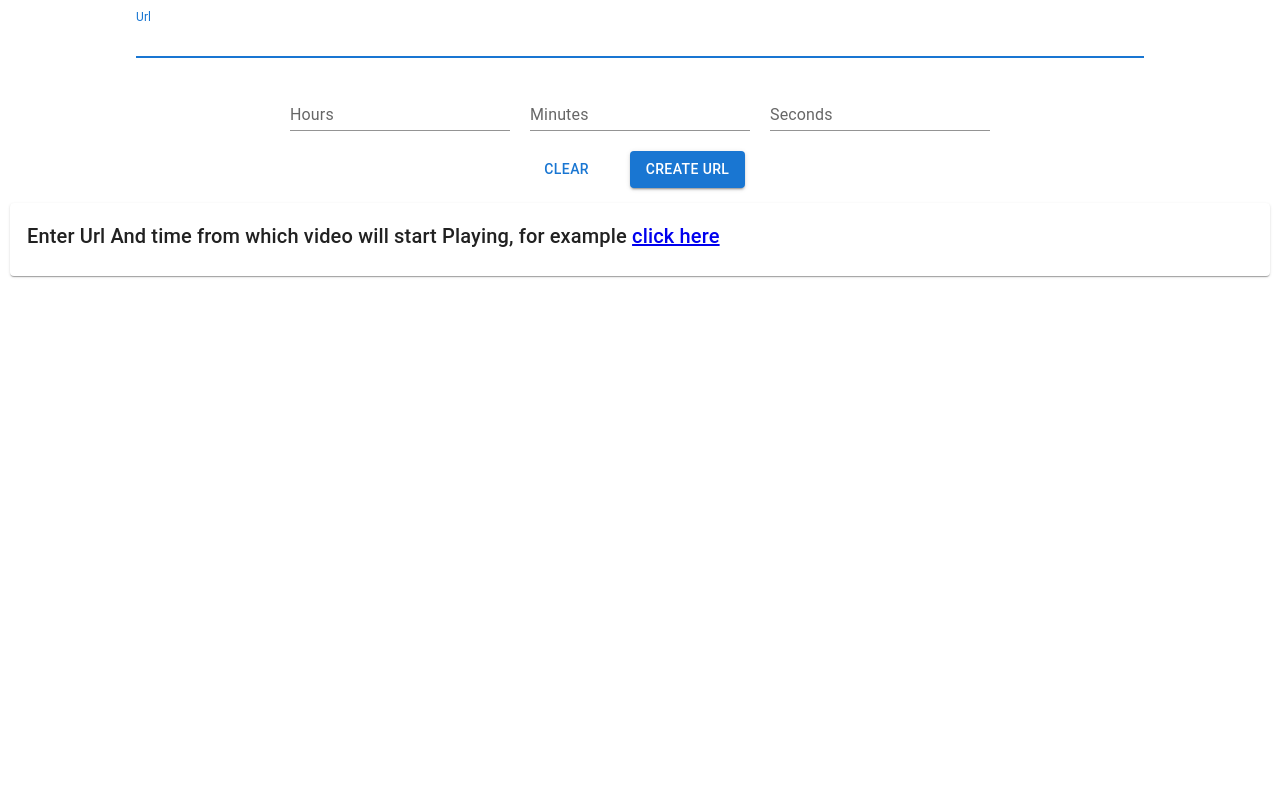
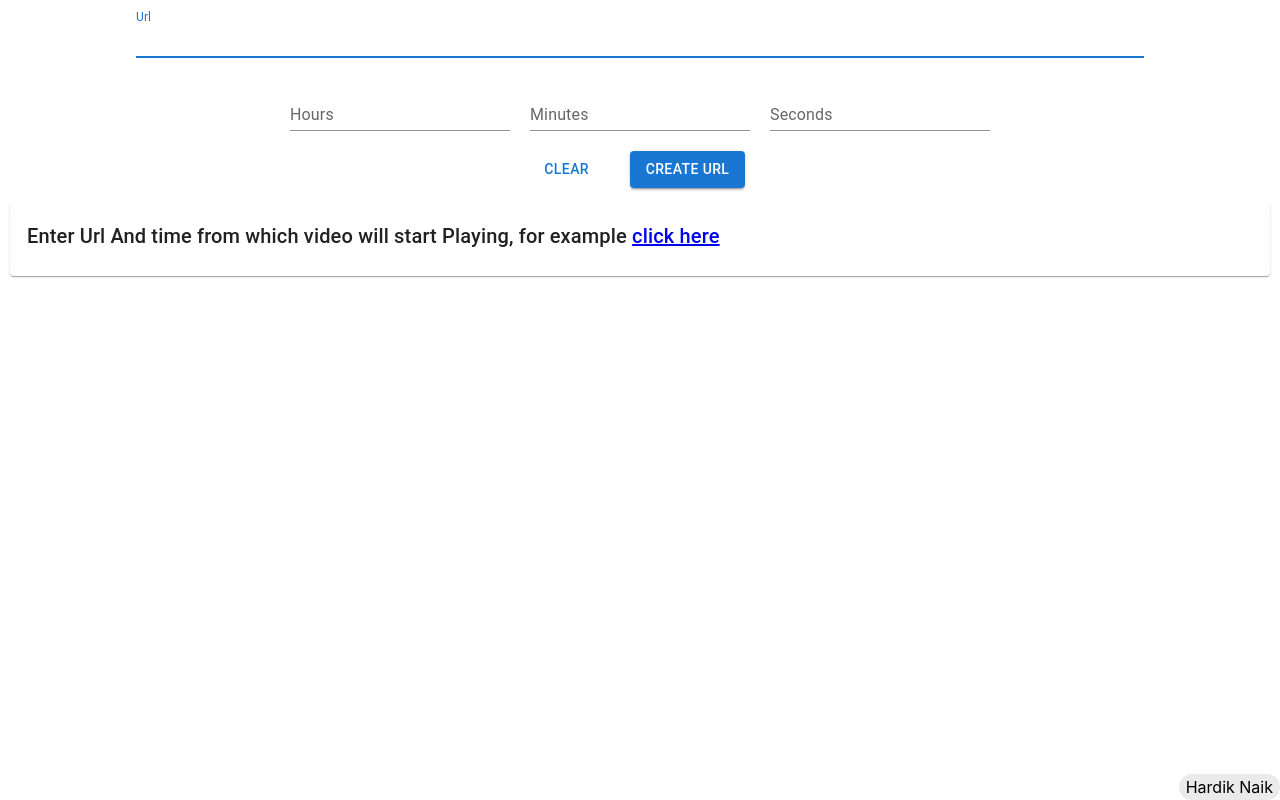
Before and after one commit to mehardiknaik/youtube-time, a React (Create React App) app: page / in a window 1280 px wide. Built offline with nearby package versions, Linux system fonts and the light colour scheme.

Commit message:
footer added

```diff
--- /dev/null
+++ b/src/components/Footer/Footer.jsx
@@ -0,0 +1,7 @@
+import styles from "./Footer.module.css"
+
+const Footer = () => {
+  return <div className={styles.footerContainer}>Hardik Naik</div>;
+};
+
+export default Footer;
--- /dev/null
+++ b/src/components/Footer/Footer.module.css
@@ -0,0 +1,14 @@
+.footerContainer {
+    position: fixed;
+    bottom: 0;
+    right: 0;
+    background: #eaeaea;
+    padding: 3px 7px;
+    border-radius: 15px;
+  }
+
+  @media (max-width: 768px){
+      .footerContainer{
+        right: 11px;
+      }
+  }
--- a/src/components/Main/Main.jsx
+++ b/src/components/Main/Main.jsx
@@ -5,6 +5,7 @@ import { useForm } from "react-hook-form";
 import styles from "./Main.module.css";
 
 import Buttons from "../Buttons/Buttons";
+import Footer from "../Footer/Footer";
 
 function Main() {
   const [newurl, setnewurl] = useState();
@@ -120,6 +121,7 @@ function Main() {
           </Typography>
         )}
       </Card>
+      <Footer/>
     </div>
   );
 }
```
